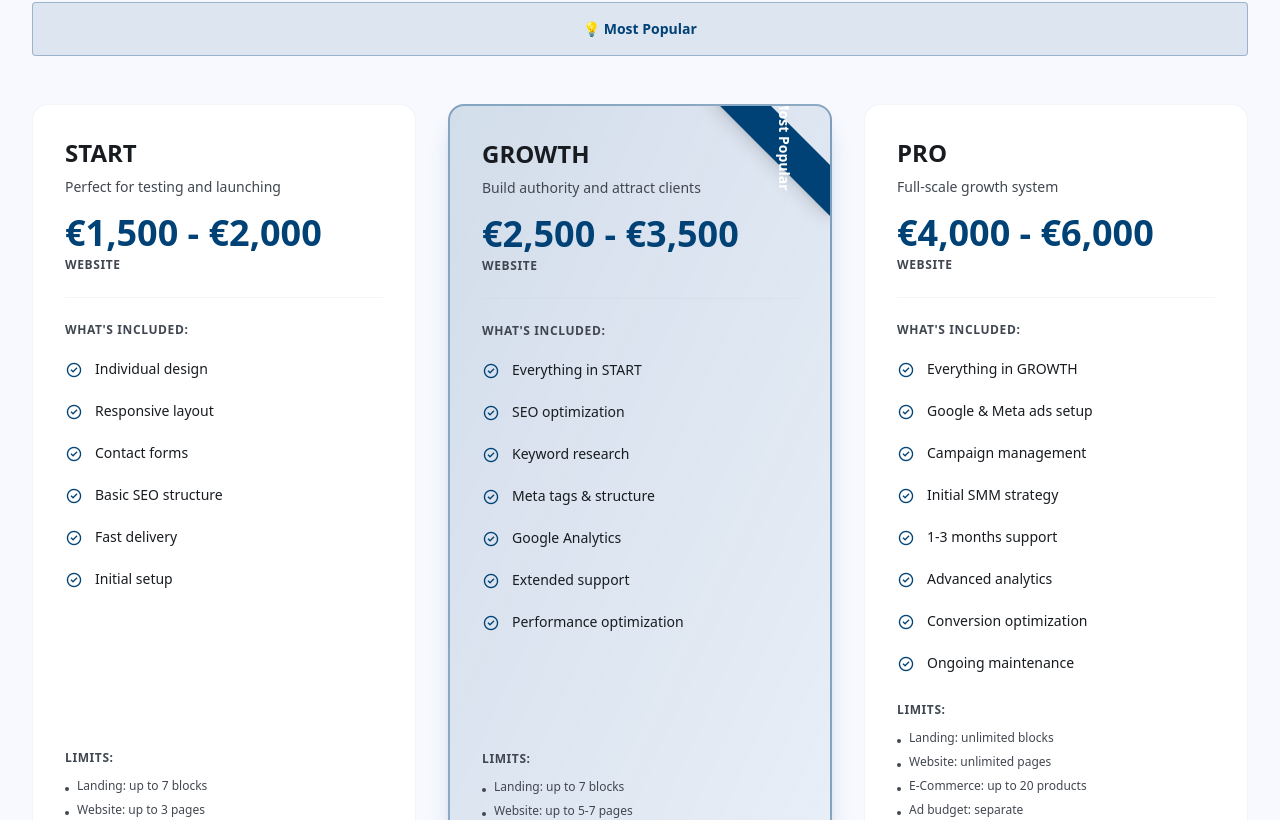
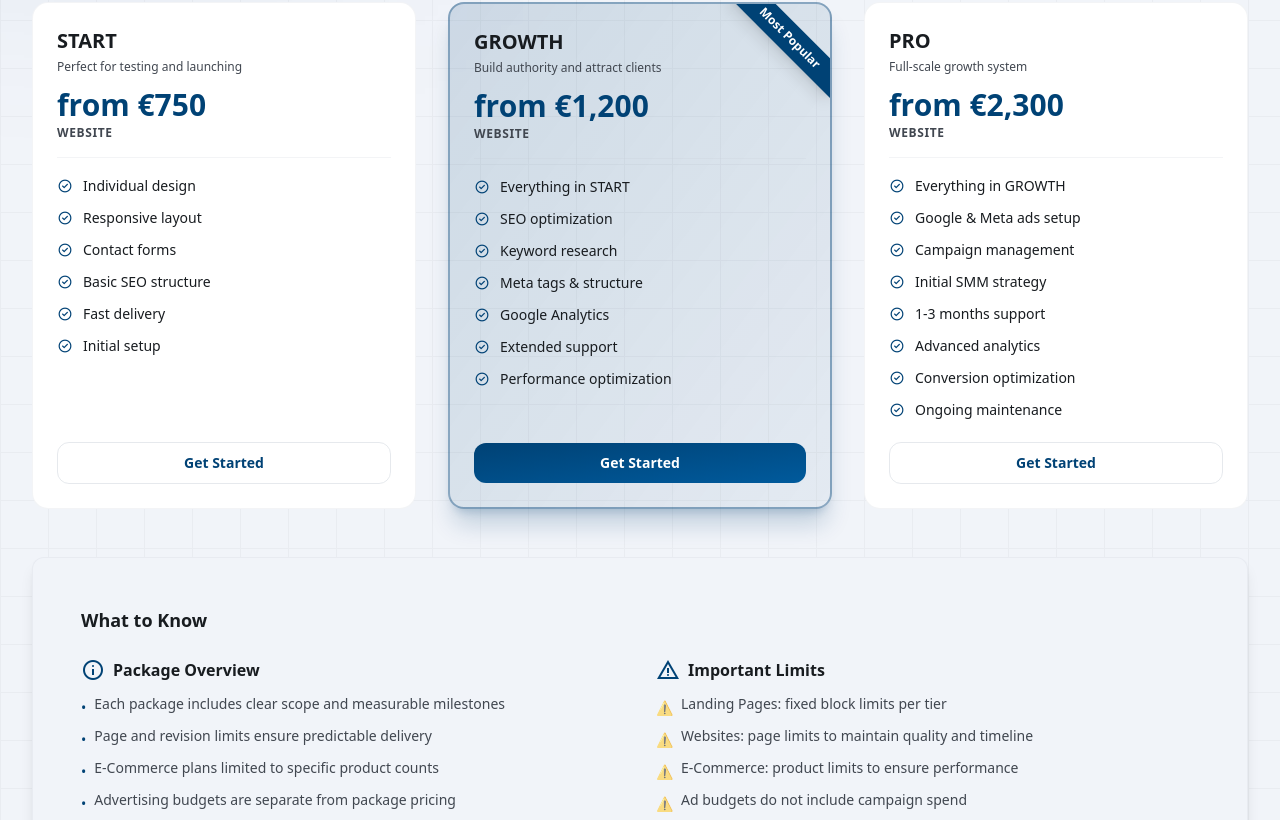
Before and after one commit to AndriiKozlovskyi/evola_tech, a Nuxt app in the folder nuxt-app/: page / in a window 1280 px wide. Shown: the part 5936-6756 px from the top of the page. Built offline with nearby package versions, Linux system fonts and the light colour scheme.

Commit message:
feat: enhance pricing section layout with decorative elements and update pricing details

```diff
--- a/nuxt-app/components/Cards/PricingCard.vue
+++ b/nuxt-app/components/Cards/PricingCard.vue
@@ -2,62 +2,45 @@
   <div
     class="relative rounded-2xl overflow-hidden transition-all duration-300"
     :class="[
-      isPopular
-        ? 'bg-gradient-to-br from-primary/15 to-primary/5 border-2 border-primary/40 scale-100 shadow-xl shadow-primary/20'
+      isPopular? 'bg-gradient-to-br from-primary/15 to-primary/5 border-2 border-primary/40 shadow-xl shadow-primary/20'
         : 'bg-surface-container-lowest border border-outline-variant/20 hover:border-outline-variant/40 hover:scale-[1.02]'
     ]"
   >
     <!-- Popular Badge -->
     <div
       v-if="isPopular"
-      class="absolute top-3 md:top-5 -right-8 md:-right-10 bg-primary px-8 md:px-10 py-1.5 md:py-2 transform rotate-45 flex items-center justify-center shadow-lg"
+      class="absolute top-5 -right-8 bg-primary px-8 py-1.5 transform rotate-45 flex items-center justify-center shadow-lg"
     >
-      <span class="text-on-primary font-bold text-xs md:text-sm -text-                                                                                             rotate-45">{{ popularLabel }}</span>
+      <span class="text-on-primary font-bold text-xs">{{ popularLabel }}</span>
     </div>
 
     <!-- Card Content -->
-    <div class="p-6 md:p-8 h-full flex flex-col">
+    <div class="p-5 md:p-6 h-full flex flex-col">
       <!-- Header -->
-      <div class="mb-4 md:mb-6">
-        <h3 class="text-xl md:text-2xl font-bold text-on-surface mb-2">{{ name }}</h3>
-        <p class="text-sm text-on-surface-variant mb-3 md:mb-4">{{ subtitle }}</p>
-        <div class="space-y-1">
-          <div class="text-3xl md:text-4xl font-bold text-primary">{{ currentPrice }}</div>
-          <p class="text-xs text-on-surface-variant tracking-wider uppercase font-semibold">
-            {{ packageType === 'landing' ? 'Landing Page' : packageType === 'website' ? 'Website' : 'E-Commerce' }}
-          </p>
-        </div>
+      <div class="mb-4">
+        <h3 class="text-xl font-bold text-on-surface mb-1">{{ name }}</h3>
+        <p class="text-xs text-on-surface-variant mb-3">{{ subtitle }}</p>
+        <div class="text-3xl font-bold text-primary">{{ currentPrice }}</div>
+        <p class="text-xs text-on-surface-variant tracking-wider uppercase font-semibold mt-0.5">
+          {{ packageType === 'landing' ? 'Landing Page' : packageType === 'website' ? 'Website' : 'E-Commerce' }}
+        </p>
       </div>
 
       <!-- Divider -->
-      <div class="h-px bg-outline-variant/20 mb-4 md:mb-6"></div>
+      <div class="h-px bg-outline-variant/20 mb-4"></div>
 
       <!-- Features -->
-      <div class="flex-1 mb-4 md:mb-6">
-        <p class="text-xs text-on-surface-variant font-semibold tracking-wider uppercase mb-3 md:mb-4">What's Included:</p>
-        <ul class="space-y-2.5 md:space-y-3">
-          <li v-for="(feature, i) in features" :key="i" class="flex items-center gap-3">
-            <span class="material-symbols-outlined text-primary text-base md:text-lg flex-shrink-0 pt-0.5">check_circle</span>
-            <span class="text-sm text-on-surface leading-snug">{{ feature }}</span>
-          </li>
-        </ul>
-      </div>
-
-      <!-- Limitations -->
-      <div class="mb-4 md:mb-6">
-        <p class="text-xs text-on-surface-variant font-semibold tracking-wider uppercase mb-2 md:mb-3">Limits:</p>
-        <div class="space-y-1.5 md:space-y-2">
-          <div v-for="(limit, i) in limits" :key="`limit-${i}`" class="text-xs text-on-surface-variant flex items-center gap-2">
-            <span class="w-1 h-1 bg-on-surface-variant rounded-full flex-shrink-0 mt-1.5"></span>
-            <span>{{ limit }}</span>
-          </div>
-        </div>
-      </div>
+      <ul class="flex-1 space-y-2 mb-5">
+        <li v-for="(feature, i) in features" :key="i" class="flex items-center gap-2.5">
+          <span class="material-symbols-outlined text-primary text-base flex-shrink-0">check_circle</span>
+          <span class="text-sm text-on-surface">{{ feature }}</span>
+        </li>
+      </ul>
 
       <!-- CTA Button -->
       <button
         :class="[
-          'w-full py-2.5 md:py-3 rounded-xl font-semibold transition-all text-center text-sm md:text-base',
+          'w-full py-2.5 rounded-xl font-semibold transition-all text-center text-sm',
           isPopular
             ? 'bg-gradient-to-br from-primary to-primary-container text-on-primary hover:shadow-lg hover:shadow-primary/30 active:scale-[0.98]'
             : 'border border-outline-variant/40 text-primary hover:bg-surface-container-low active:scale-[0.98]'
@@ -98,9 +81,11 @@ const currentPrice = computed(() => {
   return props.pricing[props.packageType]
 })
 </script>
-
 <style scoped>
 .ambient-shadow {
   transition: box-shadow 300ms cubic-bezier(0.4, 0, 0.2, 1);
 }
+.ambient-shadow {
+  transition: box-shadow 300ms cubic-bezier(0.4, 0, 0.2, 1);
+}
 </style>
--- a/nuxt-app/components/Pricing.vue
+++ b/nuxt-app/components/Pricing.vue
@@ -1,6 +1,14 @@
 <template>
-  <section class="py-24 lg:py-32 px-6 lg:px-8 bg-surface" id="pricing">
-    <div class="max-w-7xl mx-auto">
+  <section class="relative py-24 lg:py-32 px-6 lg:px-8 overflow-hidden pricing-bg" id="pricing">
+    <!-- Decorative orbs -->
+    <div class="pointer-events-none absolute inset-0 overflow-hidden" aria-hidden="true">
+      <div class="absolute -top-32 -left-32 w-[500px] h-[500px] rounded-full bg-primary/10 blur-[120px]"></div>
+      <div class="absolute top-1/2 -right-40 w-[400px] h-[400px] rounded-full bg-primary/8 blur-[100px]"></div>
+      <div class="absolute -bottom-24 left-1/3 w-[350px] h-[350px] rounded-full bg-primary/6 blur-[90px]"></div>
+      <div class="absolute inset-0 pricing-grid opacity-[0.04]"></div>
+    </div>
+
+    <div class="max-w-7xl mx-auto relative z-10">
       <!-- Header -->
       <div class="mb-16 max-w-3xl">
         <p class="text-label-md font-bold text-primary tracking-[0.2em] uppercase mb-4">
@@ -34,12 +42,6 @@
         </div>
       </div>
 
-      <!-- Popular Note -->
-      <div class="mb-12 p-4 bg-primary/10 border border-primary/30 rounded-lg text-center">
-        <p class="text-sm font-semibold text-primary">
-          💡 {{ $t('pricing.mostPopular') }}
-        </p>
-      </div>
 
       <!-- Pricing Cards Grid -->
       <div class="grid grid-cols-1 md:grid-cols-3 gap-8 mb-12">
@@ -59,7 +61,7 @@
       </div>
 
       <!-- Additional Info -->
-      <div class="bg-surface-container-low rounded-xl p-8 md:p-12 border border-outline-variant/20">
+      <div class="bg-surface-container-low rounded-xl p-8 md:p-12 border border-outline-variant/20 shadow-lg">
         <h3 class="text-lg font-bold text-on-surface mb-6">{{ $t('pricing.importantInfo.title') }}</h3>
         <div class="grid grid-cols-1 md:grid-cols-2 gap-8">
           <div>
@@ -121,9 +123,9 @@ const packages = [
     name: 'START',
     subtitle: 'Perfect for testing and launching',
     pricing: {
-      landing: '€1,200 - €1,500',
-      website: '€1,500 - €2,000',
-      ecommerce: 'Custom Quote'
+      landing: 'from €350',
+      website: 'from €750',
+      ecommerce: 'from €1,200'
     },
     features: [
       'Individual design',
@@ -144,9 +146,9 @@ const packages = [
     name: 'GROWTH',
     subtitle: 'Build authority and attract clients',
     pricing: {
-      landing: '€2,000 - €2,500',
-      website: '€2,500 - €3,500',
-      ecommerce: '€3,500 - €4,500'
+      landing: 'from €650',
+      website: 'from €1,200',
+      ecommerce: 'from €2,000'
     },
     features: [
       'Everything in START',
@@ -168,9 +170,9 @@ const packages = [
     name: 'PRO',
     subtitle: 'Full-scale growth system',
     pricing: {
-      landing: '€3,000 - €4,000',
-      website: '€4,000 - €6,000',
-      ecommerce: '€5,000 - €8,000'
+      landing: 'from €1,000',
+      website: 'from €2,300',
+      ecommerce: 'from €5,000'
     },
     features: [
       'Everything in GROWTH',
@@ -194,7 +196,15 @@ const packages = [
 </script>
 
 <style scoped>
-#pricing {
-  position: relative;
+.pricing-bg {
+
+  background-color: #F1F4F9;
+}
+
+.pricing-grid {
+  background-image:
+    linear-gradient(var(--md-sys-color-outline-variant, #49454f) 1px, transparent 1px),
+    linear-gradient(90deg, var(--md-sys-color-outline-variant, #49454f) 1px, transparent 1px);
+  background-size: 48px 48px;
 }
 </style>
```
